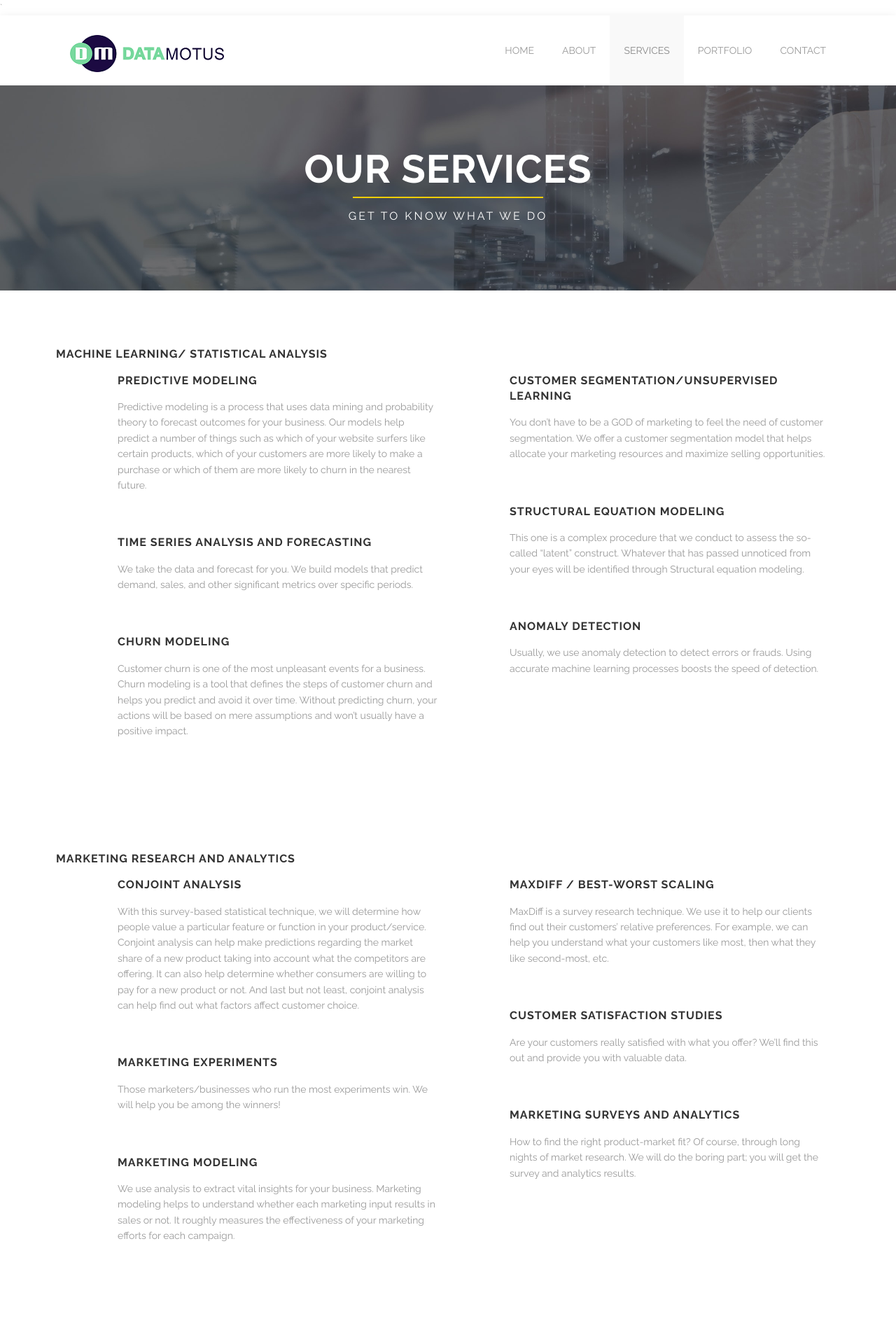
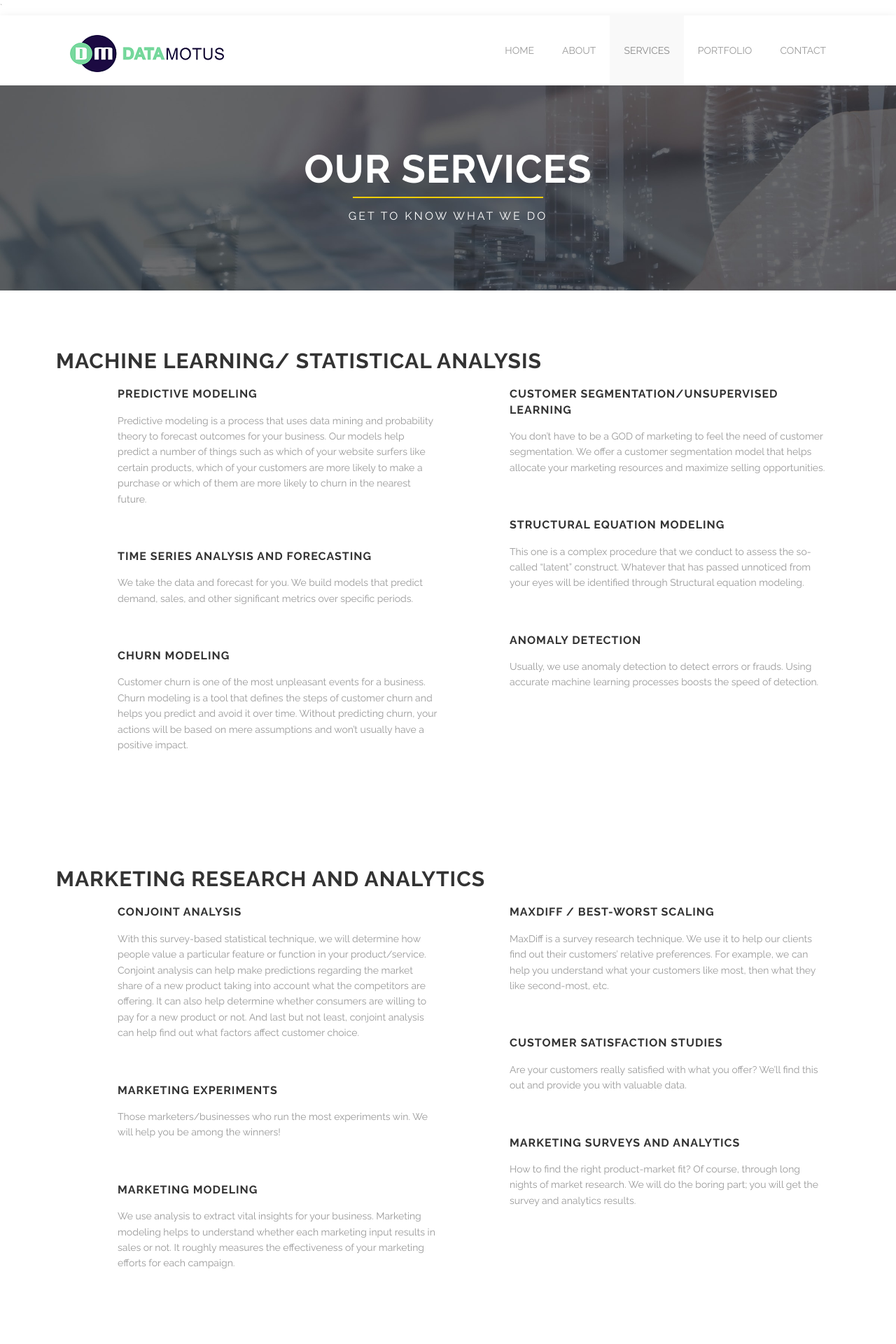
Before and after one commit to Habet/datamotus.github.io, a Jekyll site: the page built from services.html, in a window 1280 px wide. Shown: the top 1920 px of the page at 70% size. Built offline with Jekyll 4.4.1, drawn with Linux system fonts in a browser that asks for light colours.

```diff
--- a/services.html
+++ b/services.html
@@ -79,7 +79,7 @@ services_right_d:
 
 <div class='full'>
   <div class='row'>
-  <h3>Machine Learning/ Statistical Analysis</h3>
+  <h2>Machine Learning/ Statistical Analysis</h2>
     <div class='medium-6 columns'>
       {% for service in page.services_left %}
         <div class='fadein mod modIconText' data-delay='{{ 300 | times:forloop.index0 }}'>
@@ -110,7 +110,7 @@ services_right_d:
 
 <div class='full'>
   <div class='row'>
-  <h3>Marketing Research and Analytics</h3>
+  <h2>Marketing Research and Analytics</h2>
     <div class='medium-6 columns'>
       {% for service in page.services_left_mr %}
         <div class='fadein mod modIconText' data-delay='{{ 300 | times:forloop.index0 }}'>
```
